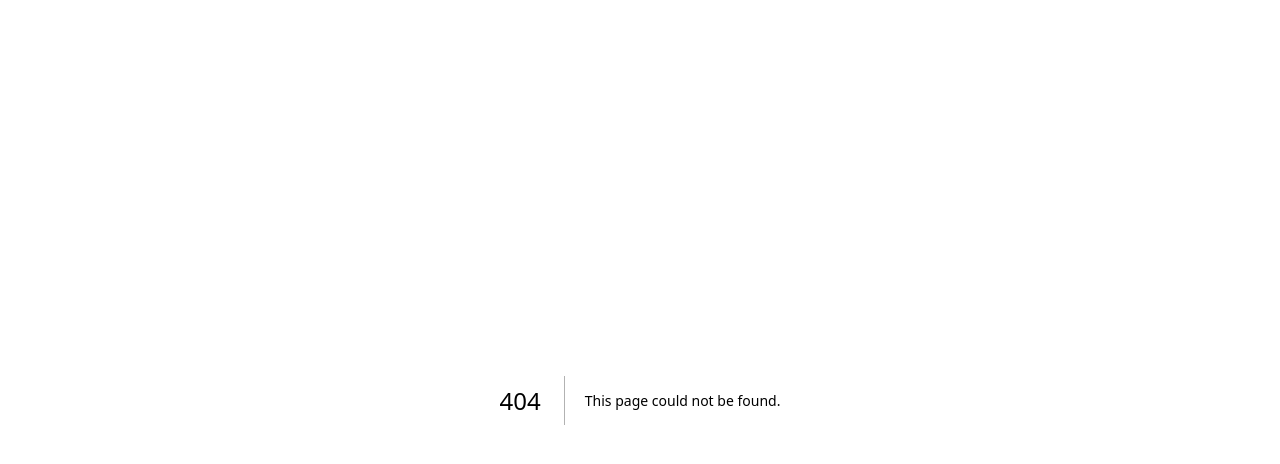
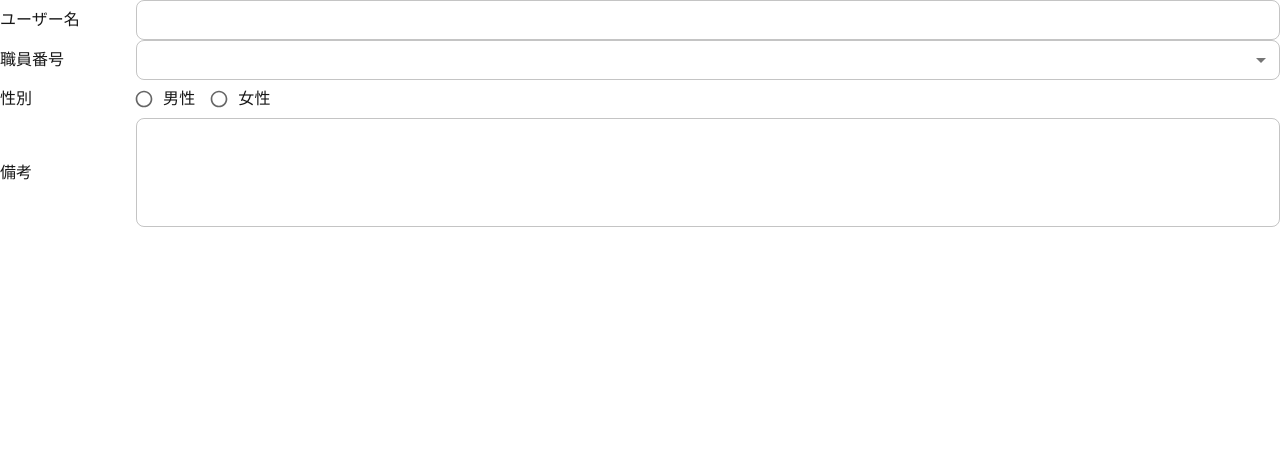
Before and after one commit to haya0626/learning, a Next.js app: page /sample1 in a window 1280 px wide. Before the commit this address had no page. Shown: the top 464 px of the page. Built offline with nearby package versions, Linux system fonts and the light colour scheme.

Commit message:
add header

```diff
--- a/app/page.tsx
+++ b/app/page.tsx
@@ -1,9 +1,12 @@
+import Link from "next/link";
 import { AppShell } from "./src/components/layouts/AppShell";
 
 export default function TopPage() {
   return (
     <AppShell title="TOP">
       <p>業務メニュー</p>
+
+      <Link href="/sample1">サンプル一覧１</Link>
     </AppShell>
   );
 }
--- /dev/null
+++ b/app/sample1/page.tsx
@@ -0,0 +1,7 @@
+import Sample1Header from "../src/components/features/sample1/header/Sample1Header";
+
+export default function Sample1Page() {
+    return (
+        <Sample1Header />
+    );
+}
--- /dev/null
+++ b/app/src/components/features/sample1/header/Sample1Header.tsx
@@ -0,0 +1,70 @@
+import { FormControl, FormControlLabel, Grid, MenuItem, Radio, RadioGroup, TextField } from "@mui/material";
+import { GridItem } from "../../../layouts/GridItem";
+import { FormItem } from "../../../atoms/FormItem";
+
+export default function Sample1Header() {
+    return (
+        <>
+            <Grid>
+                <GridItem columnsPerRow={1}>
+                    <FormItem
+                        label="ユーザー名"
+                        id="userName">
+                        <TextField id="userName" fullWidth size="small" />
+                    </FormItem>
+                </GridItem>
+
+                <GridItem columnsPerRow={2}>
+                    <FormItem label="職員番号" id="employeeNumber">
+                        <TextField
+                            id="employeeNumber"
+                            select
+                            fullWidth
+                            size="small"
+                            defaultValue=""
+                        >
+                            <MenuItem value="">選択してください</MenuItem>
+                            <MenuItem value="001">001</MenuItem>
+                            <MenuItem value="002">002</MenuItem>
+                        </TextField>
+                    </FormItem>
+                </GridItem>
+            </Grid>
+
+            <Grid>
+                <GridItem columnsPerRow={1}>
+                    <FormItem label="性別" id="gender">
+                        <FormControl>
+                            <RadioGroup row name="gender">
+                                <FormControlLabel
+                                    value="male"
+                                    control={<Radio size="small" />}
+                                    label="男性"
+                                />
+                                <FormControlLabel
+                                    value="female"
+                                    control={<Radio size="small" />}
+                                    label="女性"
+                                />
+                            </RadioGroup>
+                        </FormControl>
+                    </FormItem>
+                </GridItem>
+            </Grid>
+
+            <Grid>
+                <GridItem columnsPerRow={1} rowSpan={3}>
+                    <FormItem label="備考" id="remarks">
+                        <TextField
+                            id="remarks"
+                            fullWidth
+                            multiline
+                            rows={4}
+                            size="small"
+                        />
+                    </FormItem>
+                </GridItem>
+            </Grid>
+        </>
+    );
+}
```
